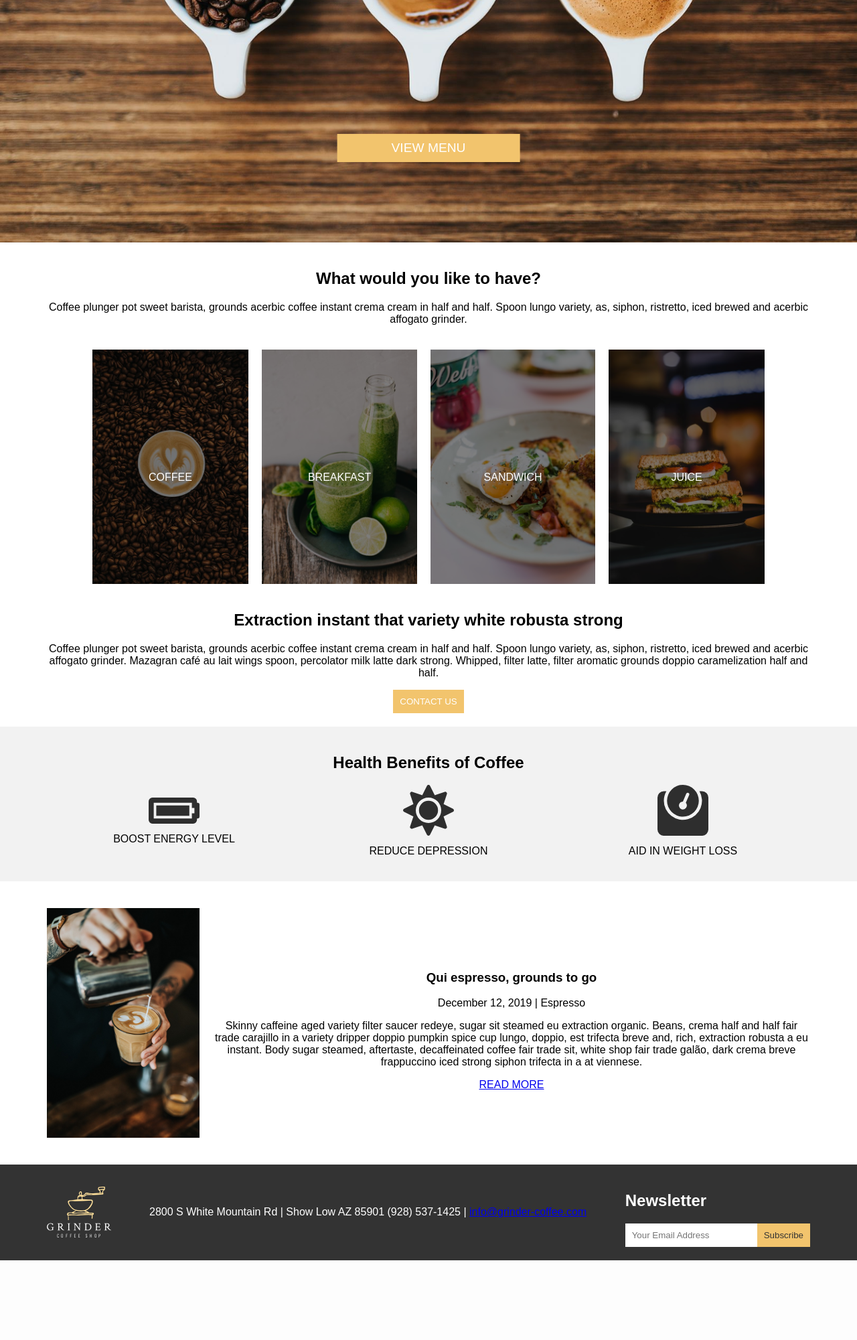
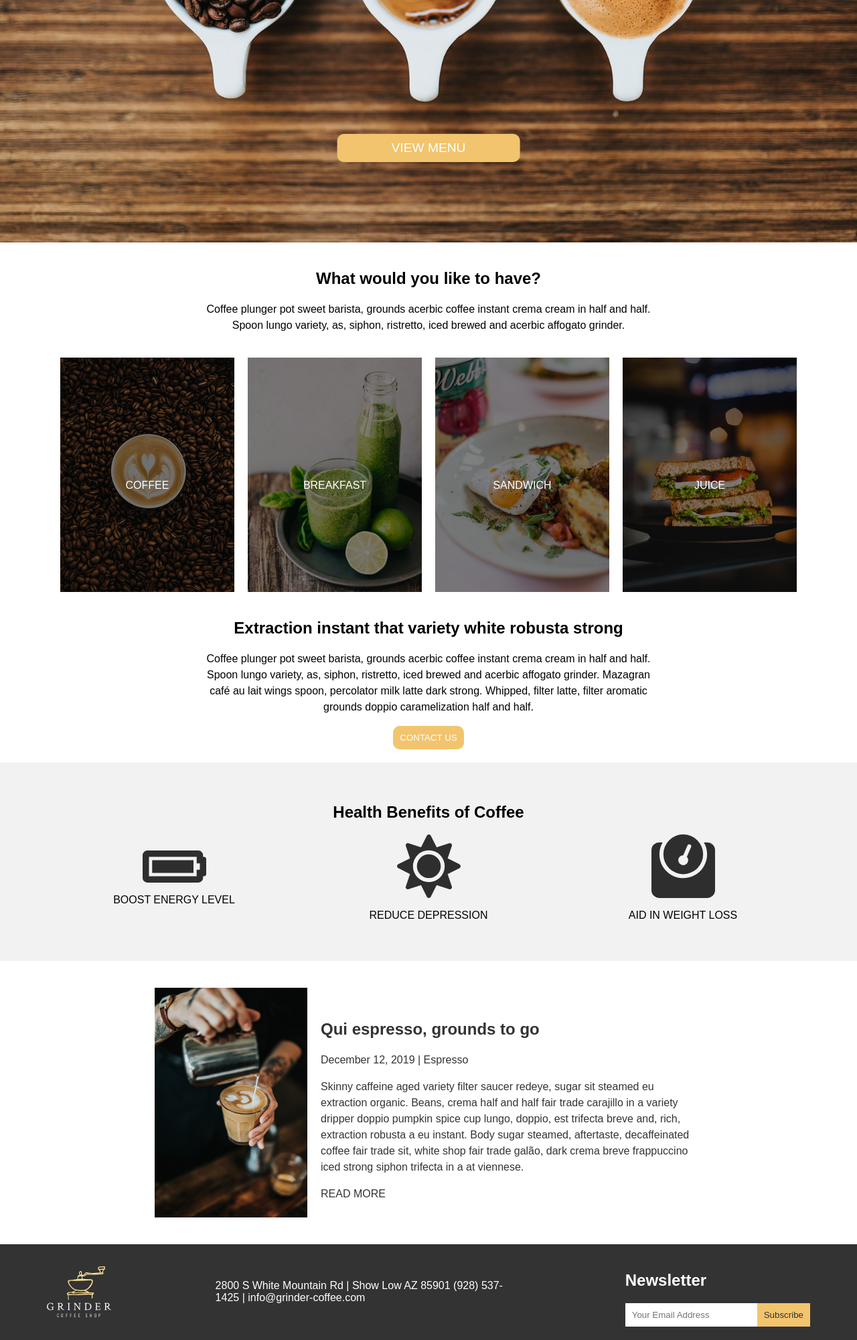
Before and after one commit to anggakusumap/island-media-test-2, a PHP site: page / in a window 1280 px wide. Shown: the part 438-2439 px from the top of the page at 67% size. Before the commit the page ends 2320 px from the top, so only its background shows below. Run offline with PHP 8.4, Linux system fonts and the light colour scheme; some web fonts are replaced.

Commit message:
push - 3

```diff
--- a/index.php
+++ b/index.php
@@ -4,7 +4,7 @@
 <head>
     <meta charset="UTF-8">
     <meta name="viewport" content="width=device-width, initial-scale=1.0">
-    <title>Standalone Laravel Mix</title>
+    <title>Island Media Second Test</title>
     <link rel="stylesheet" href="public/css/app.css">
 </head>
 
@@ -29,7 +29,7 @@
             <img src="public/Home/Header Image.jpg" alt="Header Image">
             <div class="jumbotron-content">
                 <h1>Life begins after Coffee.</h1>
-                <button>VIEW MENU</button>
+                <button><a href="#what-we-have">VIEW MENU</a></button>
             </div>
         </div>
 
@@ -92,7 +92,7 @@
             <article class="container center">
                 <img src="public/Home/blog 1.jpg" alt="blog 1">
                 <div>
-                    <h3>Qui espresso, grounds to go</h3>
+                    <h2>Qui espresso, grounds to go</h2>
                     <p>December 12, 2019 | Espresso</p>
                     <p>
                         Skinny caffeine aged variety filter saucer redeye, sugar
@@ -104,7 +104,7 @@
                         white shop fair trade galão, dark crema breve
                         frappuccino iced strong siphon trifecta in a at viennese.
                     </p>
-                    <p><a href="#">READ MORE</a></p>
+                    <p>READ MORE</p>
                 </div>
             </article>
         </section>
@@ -115,7 +115,7 @@
             <img src="public/Icon/logo.svg" alt="Header Image">
             <address>
                 2800 S White Mountain Rd | Show Low AZ 85901
-                (928) 537-1425 | <a href="mailto:info@grinder-coffee.com">info@grinder-coffee.com</a>
+                (928) 537-1425 | info@grinder-coffee.com
             </address>
 
             <div>
--- a/resources/scss/app.scss
+++ b/resources/scss/app.scss
@@ -17,9 +17,22 @@ $breakpoints: (
 $container-max-width: 1140px;
 $container-padding: 20px;
 
+@font-face {
+  font-family: "Barlow Condensed";
+  src: url("/public/Barlow_Condensed/BarlowCondensed-Black.ttf")
+    format("truetype");
+  font-style: normal;
+}
+
+@font-face {
+  font-family: "Crimson Text";
+  src: url("/public/Crimson_Text/CrimsonText-Regular.ttf") format("truetype");
+  font-style: normal;
+}
+
 /* Global styles */
 body {
-  font-family: Arial, sans-serif;
+  font-family: "Crimson Text", Arial, sans-serif;
   margin: 0;
   padding: 0;
 }
@@ -167,16 +180,34 @@ main {
   }
 }
 
+p {
+  line-height: 1.5;
+}
+
 /* Section styles */
 section {
   margin-bottom: 20px;
 }
 
+#what-we-have {
+  h2,
+  p {
+    width: 60%;
+    margin-left: auto;
+    margin-right: auto;
+  }
+
+  @media (max-width: 767px) {
+    width: 100%;
+  }
+}
+
 /* Icons section styles */
 #health-benefits {
+  padding-top: $container-padding;
+  padding-bottom: $container-padding;
   background-color: $color-gray;
   text-align: center;
-  max-width: min-content;
 
   .icons {
     display: flex;
@@ -184,12 +215,16 @@ section {
     justify-content: space-between;
     align-items: center;
 
+    @media (max-width: 767px) {
+      flex-direction: column;
+    }
+
     div {
       flex: 1;
       text-align: center;
 
       img {
-        width: 20%;
+        width: 25%;
         height: 80%;
       }
 
@@ -203,10 +238,20 @@ section {
 /* Blog section styles */
 #blog {
   .container {
+    color: $color-black;
     display: flex;
     justify-content: center;
     align-items: center;
     gap: 20px;
+
+    @media (max-width: 767px) {
+      flex-direction: column;
+
+      img {
+        max-width: 50%;
+        height: auto;
+      }
+    }
 
     img {
       max-width: 20%;
@@ -214,7 +259,8 @@ section {
     }
 
     div {
-      text-align: center;
+      text-align: left;
+      width: 50%;
       margin-top: 20px;
     }
   }
@@ -227,6 +273,7 @@ footer {
 
   address {
     font-style: normal;
+    width: 40%;
   }
 
   .container {
@@ -235,8 +282,8 @@ footer {
     align-items: center;
 
     @media (max-width: 767px) {
-      flex-direction: column; /* Change to column layout for mobile devices */
-      text-align: center; /* Center align content in mobile view */
+      flex-direction: column;
+      text-align: center;
     }
   }
 
@@ -245,7 +292,7 @@ footer {
     align-items: center;
 
     @media (max-width: 767px) {
-      margin-top: 20px; /* Add some space between address and form in mobile view */
+      margin-top: 20px;
     }
 
     input[type="email"] {
@@ -259,6 +306,7 @@ footer {
       color: $color-black;
       border: none;
       padding: 10px;
+      border-radius: 0;
       cursor: pointer;
     }
   }
@@ -269,47 +317,56 @@ button {
   color: $color-white;
   border: none;
   padding: 10px;
+  border-radius: 10px;
 }
 
 .center {
   text-align: center;
 }
 
+.flex {
+  display: flex;
+}
+
 #images {
   display: flex;
-  flex-wrap: wrap;
-  gap: 20px; /* Add some breathing space between images */
-  padding: 20px; /* Add padding to the container */
+  gap: 20px;
+  padding: 20px;
   margin-left: auto;
   margin-right: auto;
   align-items: center;
   justify-content: center;
 
   div {
-    position: relative; /* Make the parent div relative */
+    position: relative;
   }
 
   p {
-    position: absolute; /* Position the p tag absolutely */
-    top: 50%; /* Place it 50% from the top */
-    left: 50%; /* Place it 50% from the left */
-    transform: translate(-50%, -50%); /* Center the p tag */
-    color: white; /* Set the color to white */
-    text-align: center; /* Center text */
+    position: absolute;
+    top: 50%;
+    left: 50%;
+    transform: translate(-50%, -50%);
+    color: white;
+    text-align: center;
     z-index: 1;
   }
 
   img {
-    max-width: 100%; /* Ensure images don't exceed the container width */
-    height: 350px; /* Maintain aspect ratio */
+    max-width: 100%;
+    height: 350px;
+    width: 300px;
     object-fit: cover;
-    display: block; /* Ensure images behave like blocks */
-    filter: brightness(50%); /* Make the image darker */
+    display: block;
+    filter: brightness(50%);
   }
 
   @media (max-width: 768px) {
-    /* Adjust styling for smaller screens (mobile) */
-    gap: 10px; /* Reduce gap between images for smaller screens */
-    padding: 10px; /* Reduce padding for smaller screens */
+    gap: 10px;
+    padding: 10px;
   }
 }
+
+a {
+  color: inherit;
+  text-decoration: none;
+}
```
Also changed, not shown: public/css/app.css.
